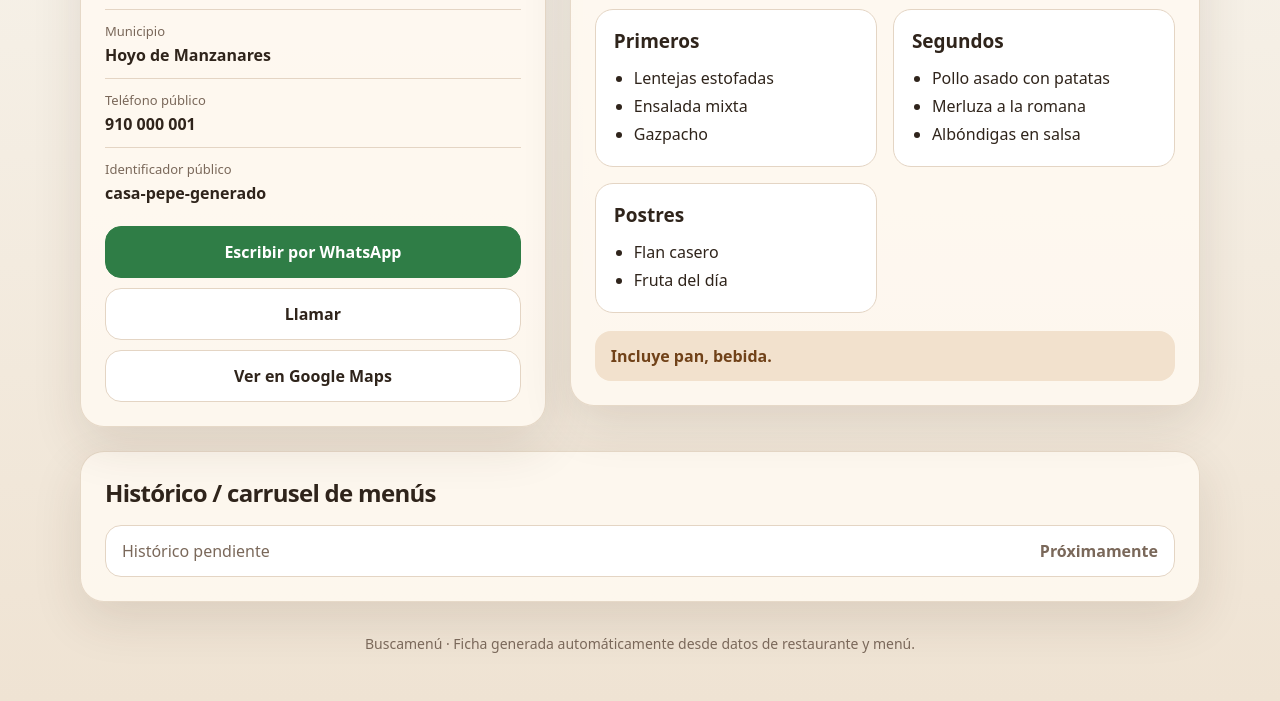
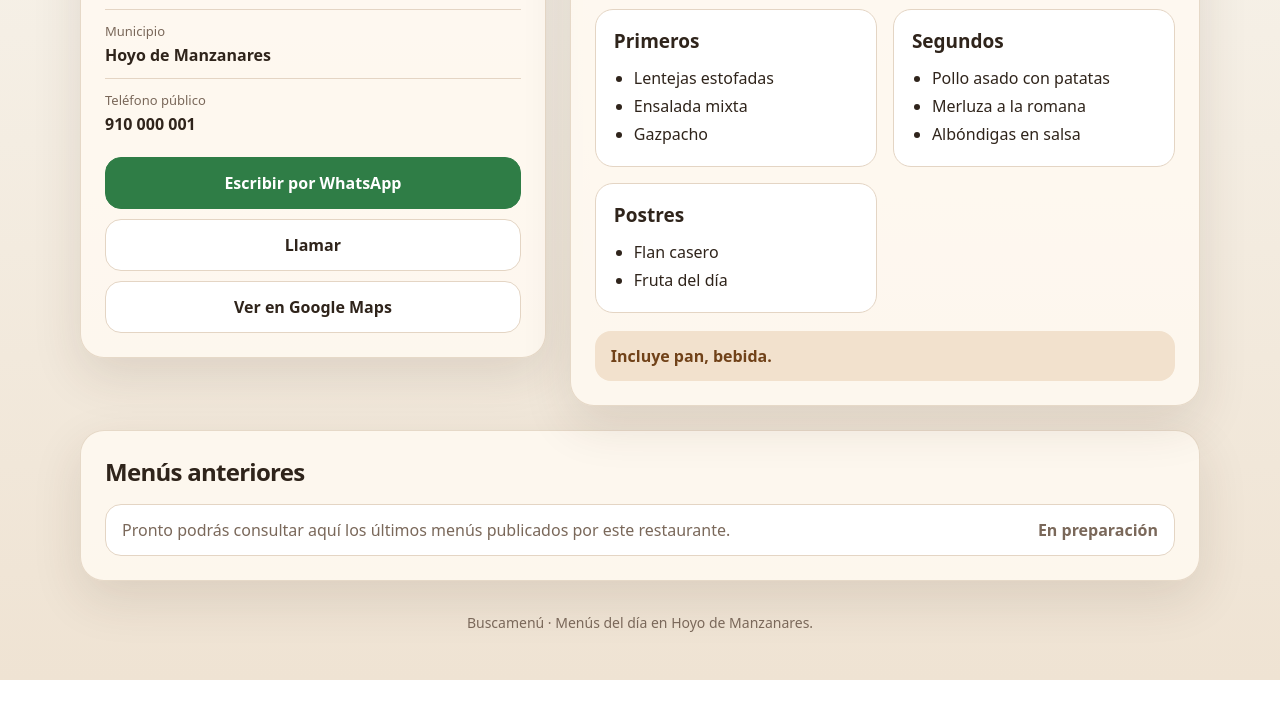
Before and after one commit to Buscamenu/Buscamenu, a website: page restaurantes/casa-pepe-generado/index.html in a window 1280 px wide. Shown: the part 692-1393 px from the top of the page. After the commit the page ends 1372 px from the top, so only its background shows below. Drawn offline with Linux system fonts and the light colour scheme.

Commit message:
Limpiar ficha Casa Pepe generada
Quita identificador público, mejora el bloque de menús anteriores y limpia el footer.

```diff
--- a/restaurantes/casa-pepe-generado/index.html
+++ b/restaurantes/casa-pepe-generado/index.html
@@ -455,10 +455,6 @@
             <strong>910 000 001</strong>
           </div>
 
-          <div class="detail">
-            <span>Identificador público</span>
-            <strong>casa-pepe-generado</strong>
-          </div>
         </div>
 
         <nav class="actions" aria-label="Acciones del restaurante">
@@ -513,18 +509,18 @@
     </section>
 
     <section class="history-card">
-      <h2>Histórico / carrusel de menús</h2>
+  <h2>Menús anteriores</h2>
 
-      <div class="history-items">
-        <div class="history-item">
-  <span>Histórico pendiente</span>
-  <strong>Próximamente</strong>
-</div>
-      </div>
-    </section>
+  <div class="history-items">
+    <div class="history-item">
+      <span>Pronto podrás consultar aquí los últimos menús publicados por este restaurante.</span>
+      <strong>En preparación</strong>
+    </div>
+  </div>
+</section>
 
     <footer>
-      Buscamenú · Ficha generada automáticamente desde datos de restaurante y menú.
+      Buscamenú ·  Menús del día en Hoyo de Manzanares.
     </footer>
   </main>
 </body>
```
